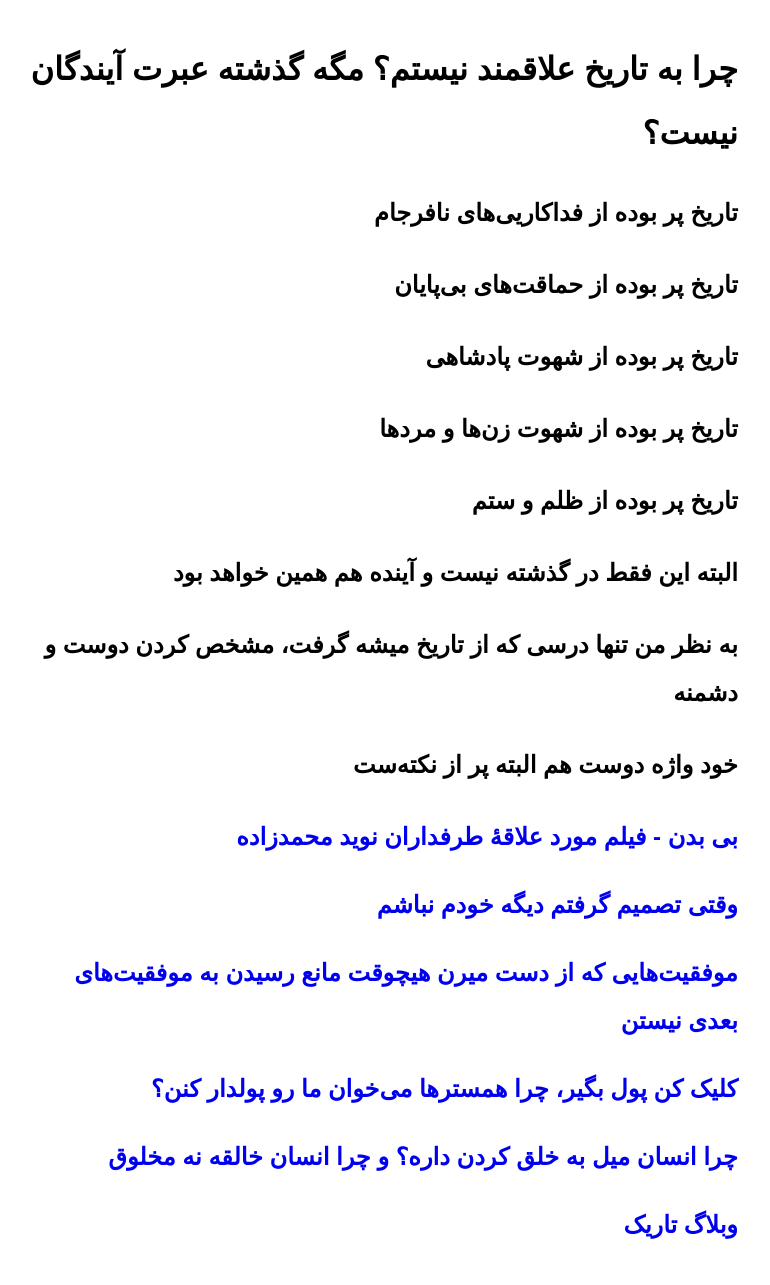
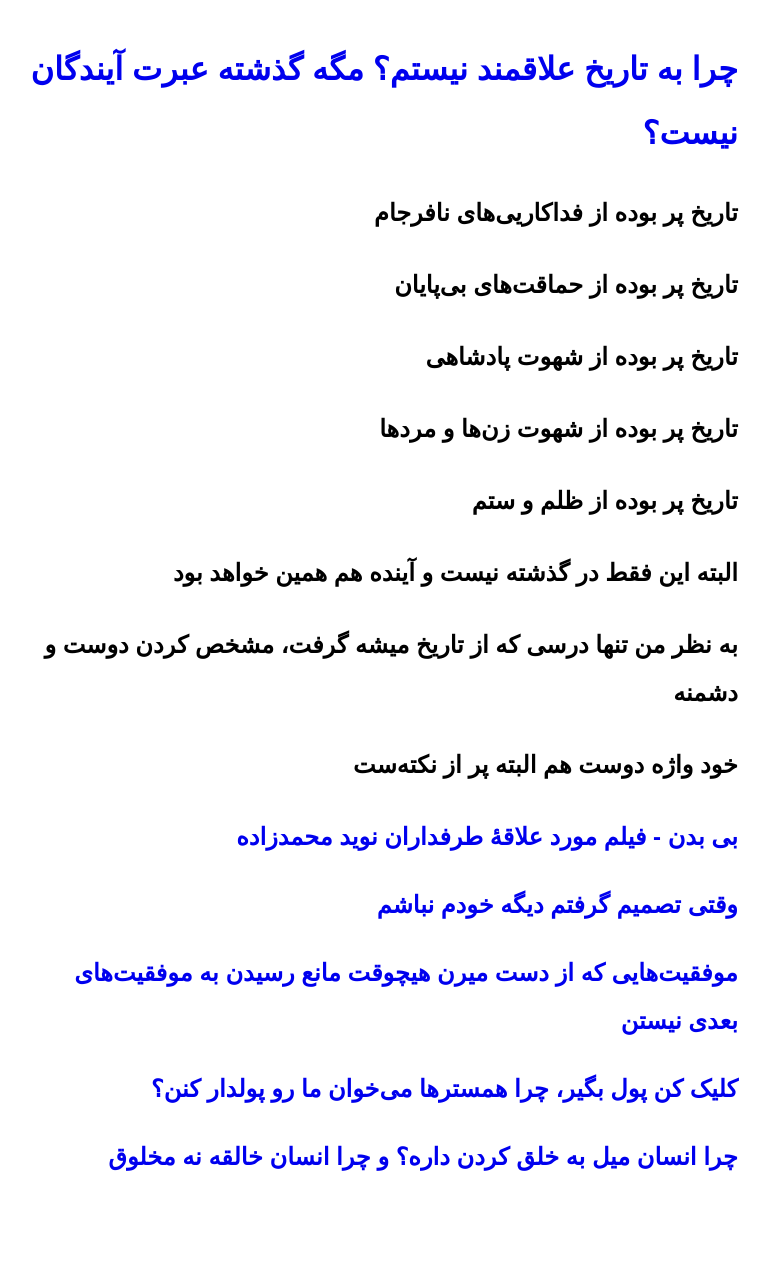
Before and after one commit to darkblog/darkblog.github.io, a Jekyll site: the page built from _posts/2024-7-4-2.md, in a window 1280 px wide. Shown: the whole page, without its empty margins (258-1028 px from the left). Built offline with Jekyll 4.4.1, drawn with Linux system fonts in a browser that asks for light colours; after the commit the page ends 1217 px from its top, so only the background shows below that.

Commit message:
Update post.html

```diff
--- a/_layouts/post.html
+++ b/_layouts/post.html
@@ -10,11 +10,10 @@
 <style>body{font-family:sans-serif;font-size:16px;line-height:2;margin:auto;padding:1em;max-width:80ch}a{text-decoration:none}</style>
 </head>
 <body>
-<h1>{{ page.title }}</h1>
+<h1><a href="https://darkblog.github.io/">{{ page.title }}</a></h1>
 <h2>{{ content }}</h2>
 {% for related_post in site.related_posts %}
 <h2><a href="{{ related_post.url }}">{{ related_post.title }}</a></h2>
 {% endfor %}
-<h2><a href="https://darkblog.github.io/">وبلاگ تاریک</a></h2>
 </body>
 </html>
```
